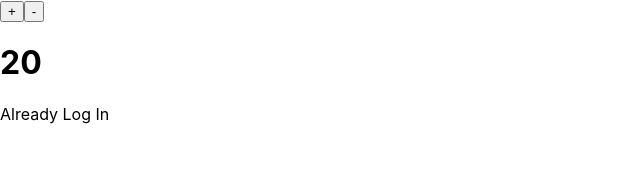
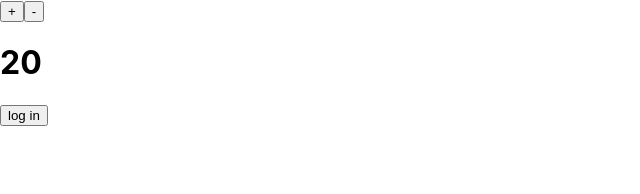
Before and after one commit to Hawinf/7.2-3-React-Redux, a React (Create React App) app: page / in a window 1280 px wide. Shown: the top 194 px of the page, without its empty margins (0-640 px from the left). Built offline with nearby package versions, Linux system fonts and the light colour scheme.

Commit message:
adding authAction

```diff
--- a/src/App.js
+++ b/src/App.js
@@ -1,5 +1,6 @@
 import { useSelector, useDispatch } from 'react-redux';
 // import Result from './components/results';
+import handleAuth from './redux/actions/authAction';
 import { handleMines, handlePlus } from './redux/actions/counterAction';
 import rootReducer from './redux/reducers';
 
@@ -21,6 +22,9 @@ function App() {
   const onMin = () => {
     dispatch(handleMines(counterReducer))
   };
+  const onLogin = () => {
+    dispatch(handleAuth(authReducer.isLogin))
+  }
 
   return (
     <div className="App">
@@ -28,7 +32,7 @@ function App() {
       <button onClick={onMin}>-</button>
       <h1>{counterReducer.total}</h1>
       {/* <Result /> */}
-      {
+      {/* {
         authReducer.isLogin ? (
           <>
             <p>Already Log In</p>
@@ -37,7 +41,13 @@ function App() {
               <p>Please Log in</p>
             </>
           )
-      }
+      } */}
+      {/* <button>
+        {
+          authReducer.isLogin ? 'log out' : 'log in'
+        }
+      </button> */}
+      <button onClick={onLogin}>{authReducer.isLogin ? 'log out' : 'log in'}</button>
     </div>
   );
 }
--- /dev/null
+++ b/src/redux/actions/authAction.js
@@ -0,0 +1,11 @@
+const handleAuth = (isLogin) => (dispatch) => {
+    let newLogin = isLogin ? false : true;
+    // let newIsLogin = !isLogin;
+
+    dispatch({
+        type: "AUTH",
+        payload: 'newIsLogin',
+    })
+};
+
+export default handleAuth;
--- a/src/redux/reducers/authReducer.js
+++ b/src/redux/reducers/authReducer.js
@@ -1,8 +1,16 @@
 const authState = {
-    isLogin: true,
+    isLogin: false,
 }
-const authReducer = (state = authState) => {
-    return state
+const authReducer = (state = authState, action) => {
+    switch (action.type) {
+        case 'AUTH':
+            return {
+                ...authState,
+                isLogin: action.payload
+            };
+            default:
+                return state
+    }
 }
 
 export default authReducer;
```
